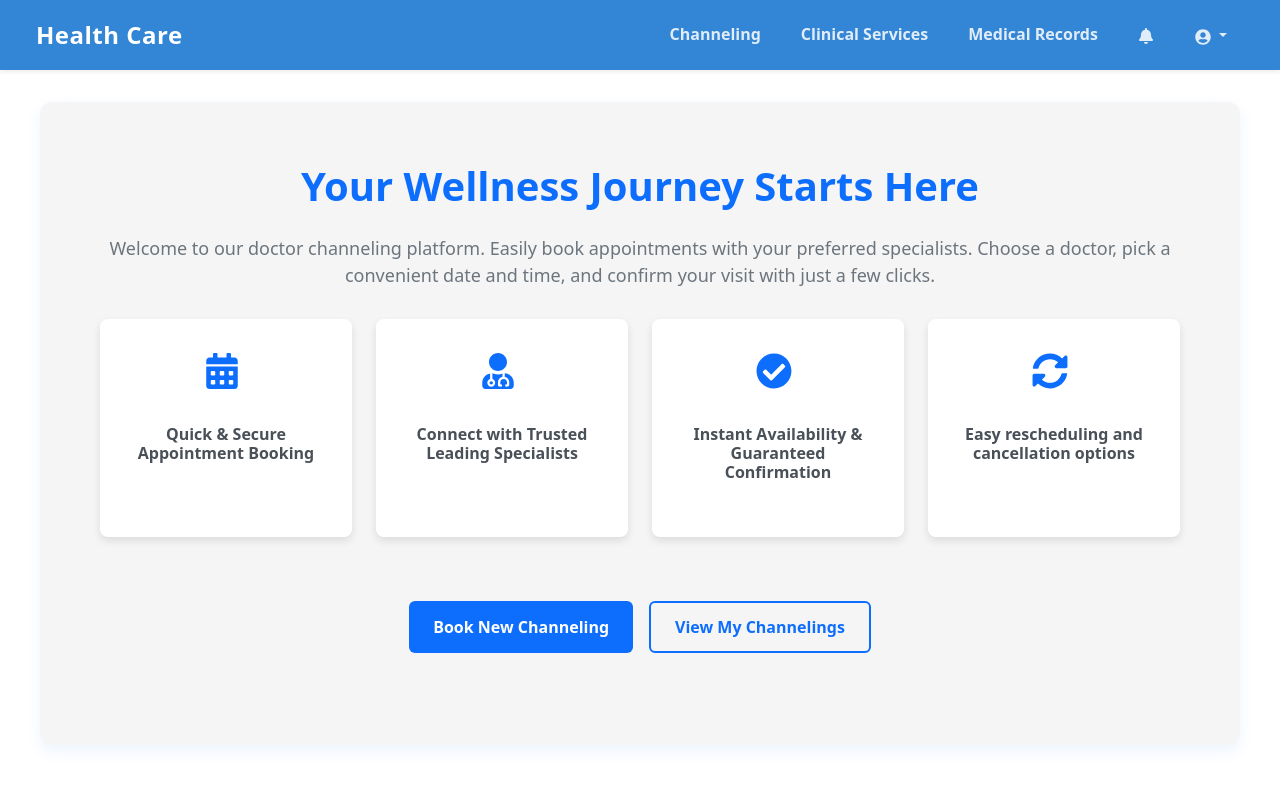
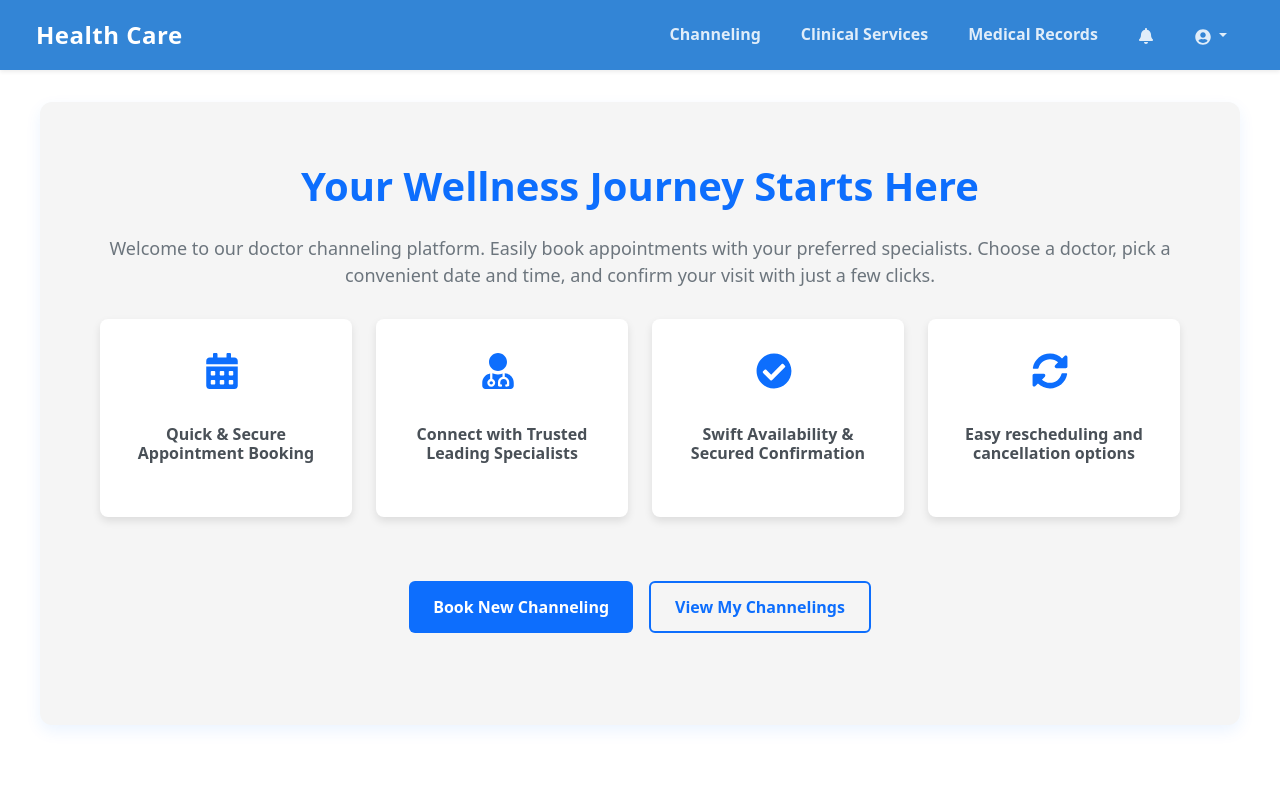
Before and after one commit to kavishka-wilagedara/healthcare-system, a React (Create React App) app in the folder frontend/: page /patient/dashboard/channeling in a window 1280 px wide. Shown: the top 786 px of the page. Built offline with nearby package versions, Linux system fonts and the light colour scheme.

Commit message:
style: update feature-title/patient-homepage

```diff
--- a/frontend/src/patient/Channeling.jsx
+++ b/frontend/src/patient/Channeling.jsx
@@ -29,7 +29,7 @@ function Channeling() {
       icon: <FaUserMd className="feature-icon" />,
     },
     {
-      title: "Instant Availability & Guaranteed Confirmation",
+      title: "Swift Availability & Secured Confirmation",
       icon: <FaCheckCircle className="feature-icon" />,
     },
     {
--- a/frontend/src/patient/Homepage.css
+++ b/frontend/src/patient/Homepage.css
@@ -215,7 +215,7 @@
 
 .feature-title {
   font-size: 18px;
-  font-weight: 600;
+  font-weight: 700;
   color: #2c3e50;
   margin-bottom: 12px;
   justify-content: center;
```
